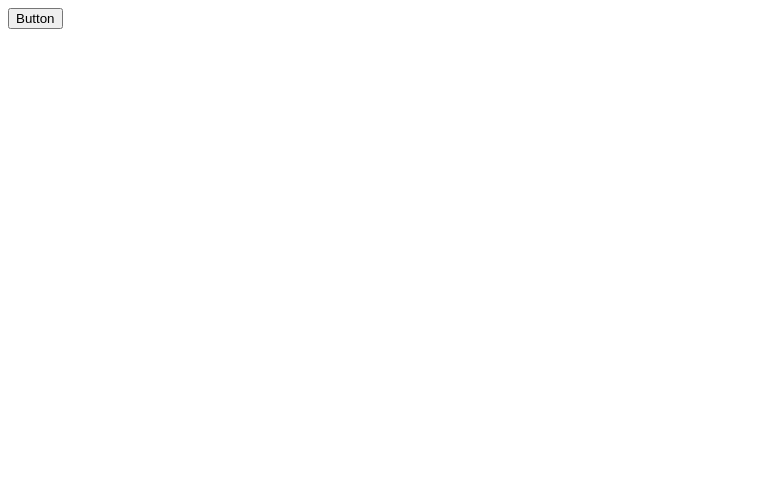
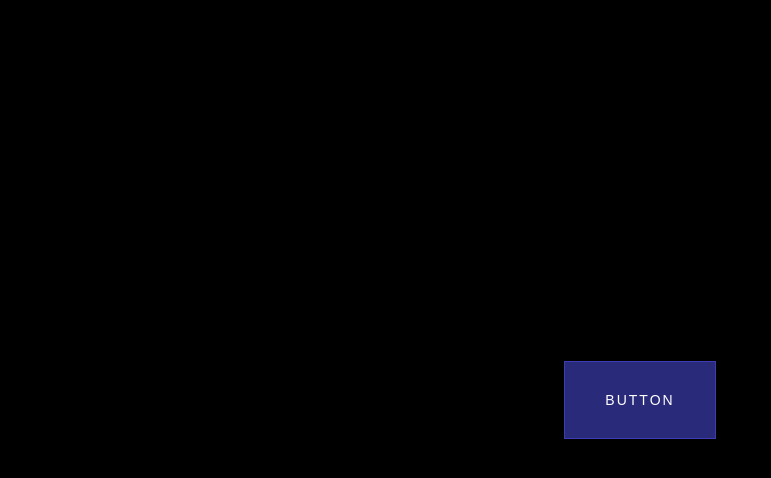
Before and after one commit to Haile-08/button, a plain HTML site: page index.html in a window 1280 px wide. Shown: the whole page, without its empty margins (0-771 px from the left). Drawn offline with Linux system fonts and the light colour scheme.

Commit message:
css added

```diff
--- a/css/style.css
+++ b/css/style.css
@@ -0,0 +1,43 @@
+*{
+    box-sizing: border-box;
+}
+body{
+    background-color: #000;
+    font-family: sans-serif;
+    display: flex;
+    flex-direction: column;
+    align-items: center;
+    justify-content: center;
+    height: 100vh;
+    overflow: hidden;
+    margin: 0;
+}
+button{
+    background-color: rgba(78, 78, 228, 0.541);
+    color: #fff;
+    border: 1px solid rgba(78, 78, 228, 0.541);
+    font-size: 14px;
+    text-transform: uppercase;
+    letter-spacing: 2px;
+    padding: 30px 40px;
+    overflow: hidden;
+    margin: 10px 0px;
+}
+button:focus{
+    outline: none;
+}
+button .circle{
+     position: absolute;
+     background-color: #fff;
+     width: 100px;
+     height: 100px;
+     border-radius: 50%;
+     transform: translate(-50%, -50%) scale(0);
+     animation: scale 0.5s ease-in;
+}
+@keyframes scale{
+    to{
+        transform: translate(-50%, -50%) scale(3);
+        opacity: 0;
+    }
+}
--- a/index.html
+++ b/index.html
@@ -8,7 +8,8 @@
     <title>Button</title>
 </head>
 <body>
-<button>Button <span class="circle "></span>
+<button>Button <span class="circle " style="top:27px; left:82px;"></span>
 </button>
+<script src="js/javascript.js"></script>
 </body>
 </html>
```
Also changed, not shown: js/javascript.js (added).
